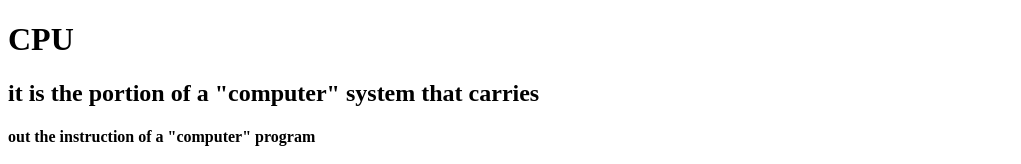
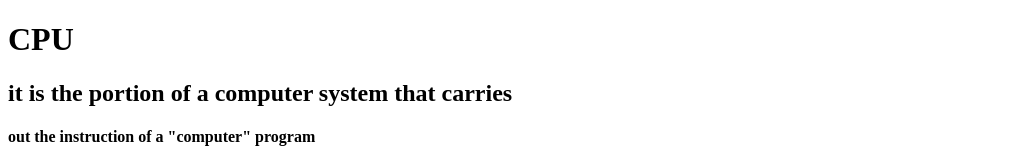
Before and after one commit to iamneo-production/bdfbdabcbbadaeccdfffebaeceaec, a plain HTML site: page public/index.html in a window 1280 px wide. Shown: the top 164 px of the page, without its empty margins (0-1021 px from the left). Drawn offline with Linux system fonts and the light colour scheme.

Commit message:
Backup Commit

```diff
--- a/public/index.html
+++ b/public/index.html
@@ -9,7 +9,7 @@
 </head>
 <body>
 <h1>CPU</h1>
-<h2>it is the portion of a "computer" system that carries</h2>
+<h2>it is the portion of a computer system that carries</h2>
 <h4>out the instruction of a "computer" program</h4>
 <h4>it carries out each instruction of the program in sequence,
     to perfom the basic arithmetical,logical,and input/outputoperations of the sysytem</h4>
```
